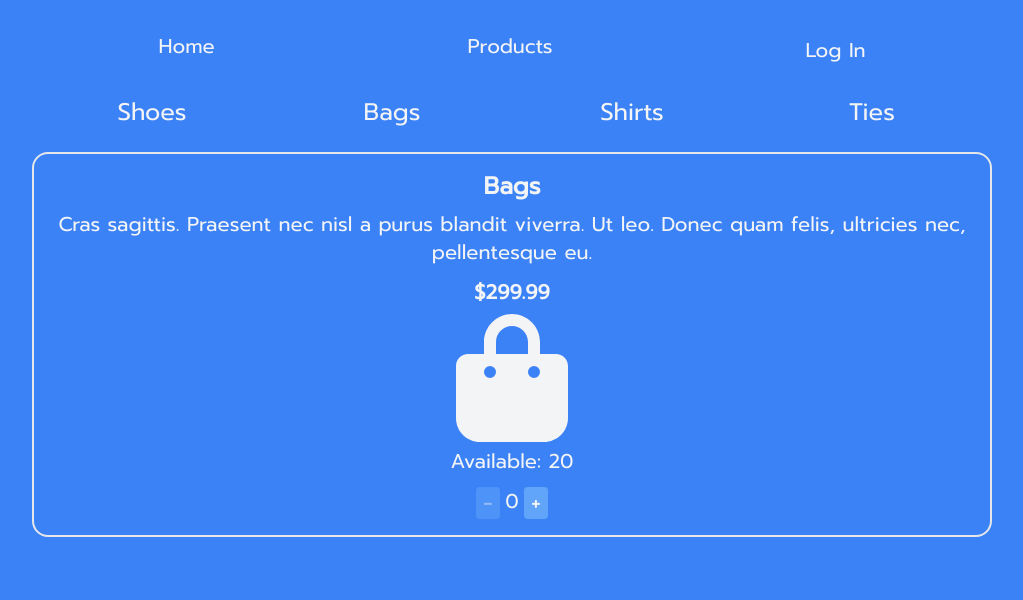
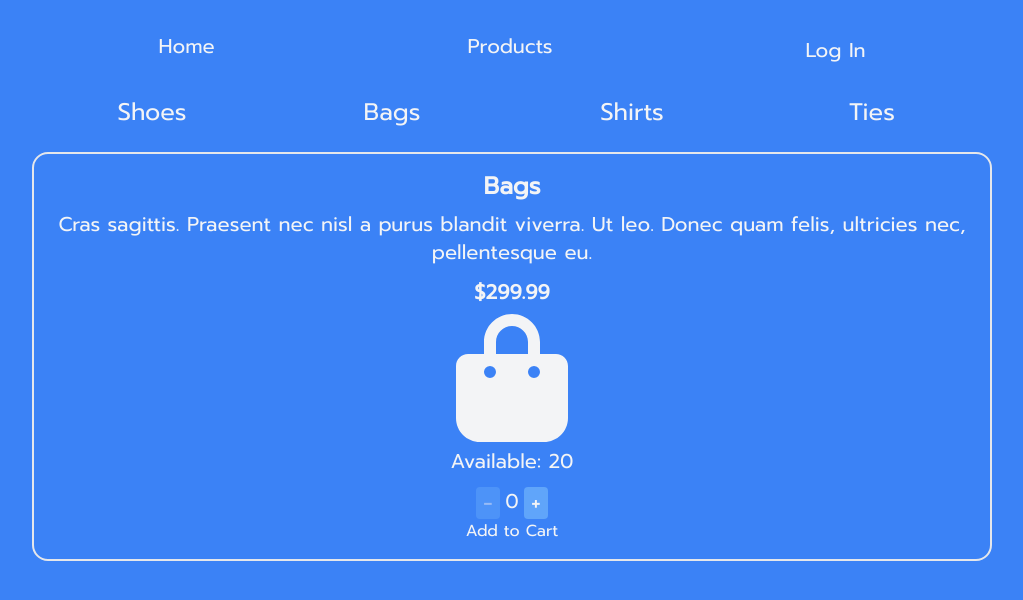
Before and after one commit to Camilo-Suarez98/my-commerce, a React (Create React App) app: page /products/bags in a window 1280 px wide. Shown: the top 600 px of the page, without its empty margins (128-1151 px from the left). Built offline with nearby package versions, Linux system fonts and the light colour scheme.

Commit message:
Added component CartButton to each product

```diff
--- a/src/components/Bags.jsx
+++ b/src/components/Bags.jsx
@@ -3,6 +3,7 @@ import { FontAwesomeIcon } from '@fortawesome/react-fontawesome'
 import { faShoppingBag } from '@fortawesome/free-solid-svg-icons'
 import { MoreAndLessButton } from './MoreAndLessButton'
 import { CardItem } from './CardItem'
+import { CartButton } from './CartButton'
 
 const Bags = () => {
   const bag = items.products[1]
@@ -12,6 +13,7 @@ const Bags = () => {
       <CardItem name={bag.name} description={bag.description} price={bag.price} />
       <FontAwesomeIcon icon={faShoppingBag} className='h-32' />
       <MoreAndLessButton stockProduct={bag.stock} />
+      <CartButton name={bag.name} />
     </div>
   )
 }
--- a/src/components/Shirts.jsx
+++ b/src/components/Shirts.jsx
@@ -3,6 +3,7 @@ import { FontAwesomeIcon } from '@fortawesome/react-fontawesome'
 import { faShirt } from '@fortawesome/free-solid-svg-icons'
 import { MoreAndLessButton } from './MoreAndLessButton'
 import { CardItem } from './CardItem'
+import { CartButton } from './CartButton'
 
 const Shirts = () => {
   const shirt = items.products[2]
@@ -12,6 +13,7 @@ const Shirts = () => {
       <CardItem name={shirt.name} description={shirt.description} price={shirt.price} />
       <FontAwesomeIcon icon={faShirt} className='h-32' />
       <MoreAndLessButton stockProduct={shirt.stock} />
+      <CartButton name={shirt.name} />
     </div>
   )
 }
--- a/src/components/Shoes.jsx
+++ b/src/components/Shoes.jsx
@@ -3,6 +3,7 @@ import { FontAwesomeIcon } from '@fortawesome/react-fontawesome'
 import { faShoePrints } from '@fortawesome/free-solid-svg-icons'
 import { MoreAndLessButton } from './MoreAndLessButton'
 import { CardItem } from './CardItem'
+import { CartButton } from './CartButton'
 
 const Shoes = () => {
   const shoe = items.products[0]
@@ -12,6 +13,7 @@ const Shoes = () => {
       <CardItem name={shoe.name} description={shoe.description} price={shoe.price} />
       <FontAwesomeIcon icon={faShoePrints} className='h-32' />
       <MoreAndLessButton stockProduct={shoe.stock} />
+      <CartButton name={shoe.name} />
     </div>
   )
 }
--- a/src/components/Ties.jsx
+++ b/src/components/Ties.jsx
@@ -3,6 +3,7 @@ import { FontAwesomeIcon } from '@fortawesome/react-fontawesome'
 import { faUserTie } from '@fortawesome/free-solid-svg-icons'
 import { MoreAndLessButton } from './MoreAndLessButton'
 import { CardItem } from './CardItem'
+import { CartButton } from './CartButton'
 
 const Shorts = () => {
   const tie = items.products[3]
@@ -12,6 +13,7 @@ const Shorts = () => {
       <CardItem name={tie.name} description={tie.description} price={tie.price} />
       <FontAwesomeIcon icon={faUserTie} className='h-32 pt-2' />
       <MoreAndLessButton stockProduct={tie.stock} />
+      <CartButton name={tie.name} />
     </div>
   )
 }
```
